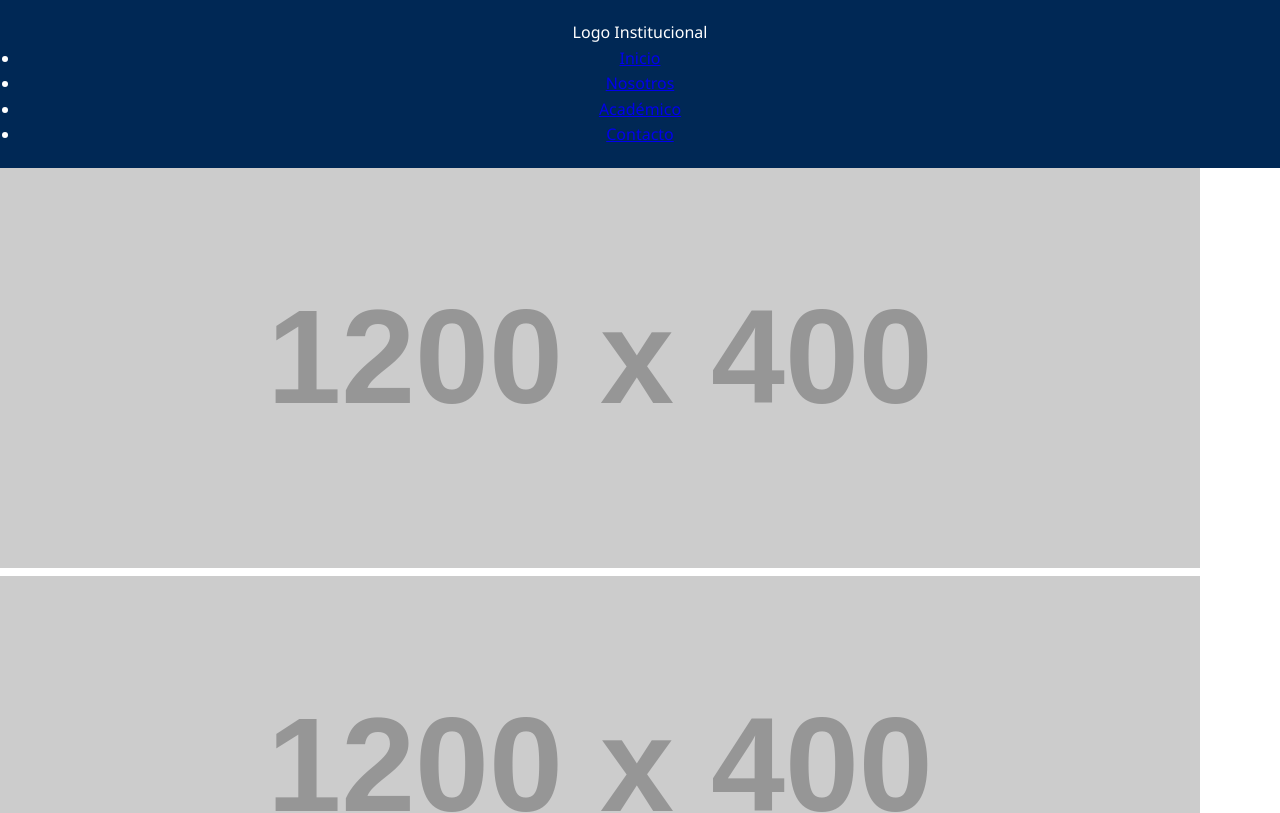
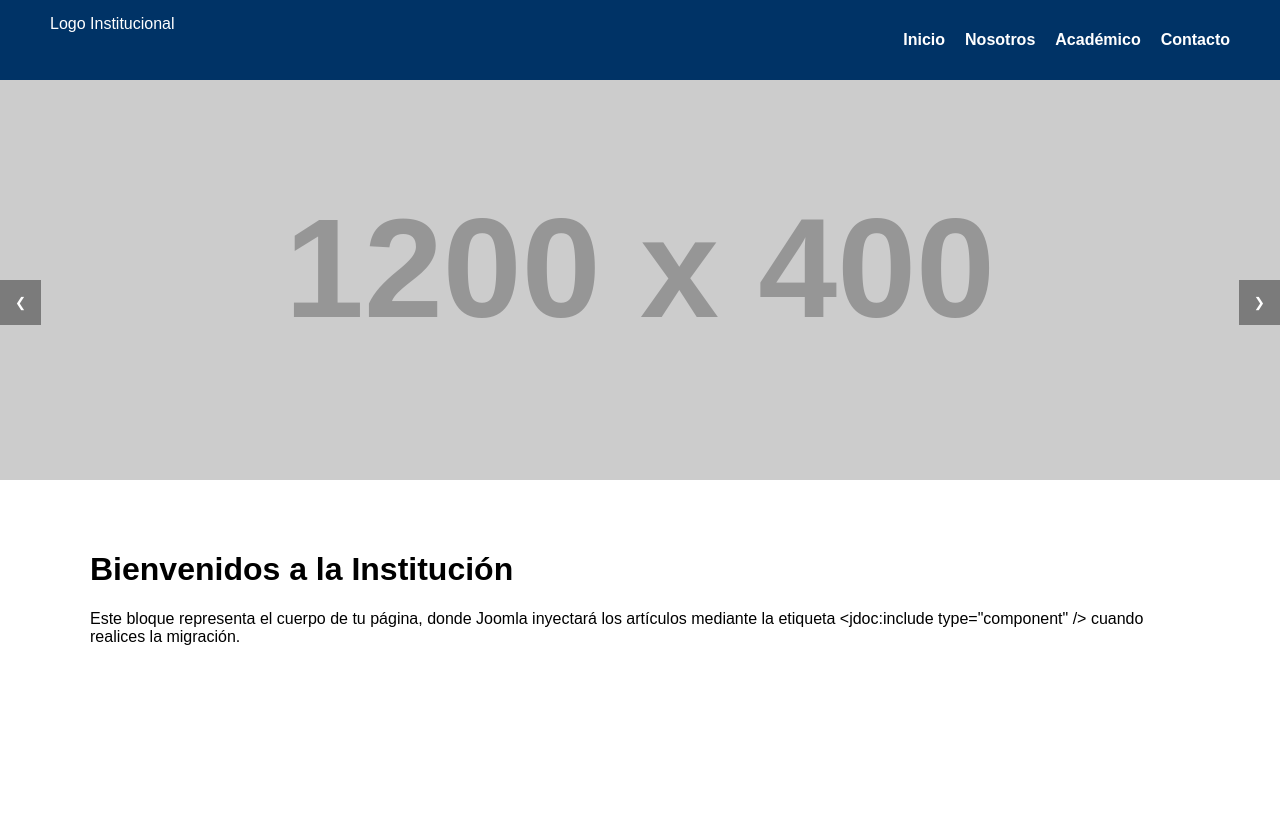
Before and after one commit to Cami-09/Pagina-web-institucional, a plain HTML site: page index.html in a window 1280 px wide. Shown: the top 813 px of the page. Drawn offline with Linux system fonts and the light colour scheme; files that its build step writes are made by us from their sources; placeholder pictures from the web are drawn by us; files whose address does not match are found by name.

Commit message:
Update style.css

```diff
--- a/style.css
+++ b/style.css
@@ -1,9 +1,17 @@
-/* Reset básico */
-* { margin: 0; padding: 0; box-sizing: border-box; }
+/* Estilos Institucionales */
+body { font-family: 'Arial', sans-serif; margin: 0; padding: 0; }
+.main-header { background: #003366; color: white; padding: 15px 50px; display: flex; justify-content: space-between; }
+.main-nav ul { list-style: none; display: flex; gap: 20px; }
+.main-nav a { color: white; text-decoration: none; font-weight: bold; }
 
-/* Estilo institucional */
-body { font-family: 'Segoe UI', sans-serif; line-height: 1.6; }
-header { background: #002855; color: white; padding: 20px; text-align: center; }
+/* Banner Profesional */
+.banner-container { position: relative; width: 100%; height: 400px; overflow: hidden; }
+.slide { position: absolute; width: 100%; height: 100%; opacity: 0; transition: 0.8s ease-in-out; }
+.slide.active { opacity: 1; }
+.slide img { width: 100%; height: 100%; object-fit: cover; }
 
-#banner-container { width: 100%; overflow: hidden; }
-.banner img { width: 100%; height: auto; display: block; }
+.prev, .next { position: absolute; top: 50%; background: rgba(0,0,0,0.4); color: white; border: none; padding: 15px; cursor: pointer; }
+.next { right: 0; }
+
+/* Main Content */
+.content-area { padding: 50px; max-width: 1100px; margin: auto; }
```
